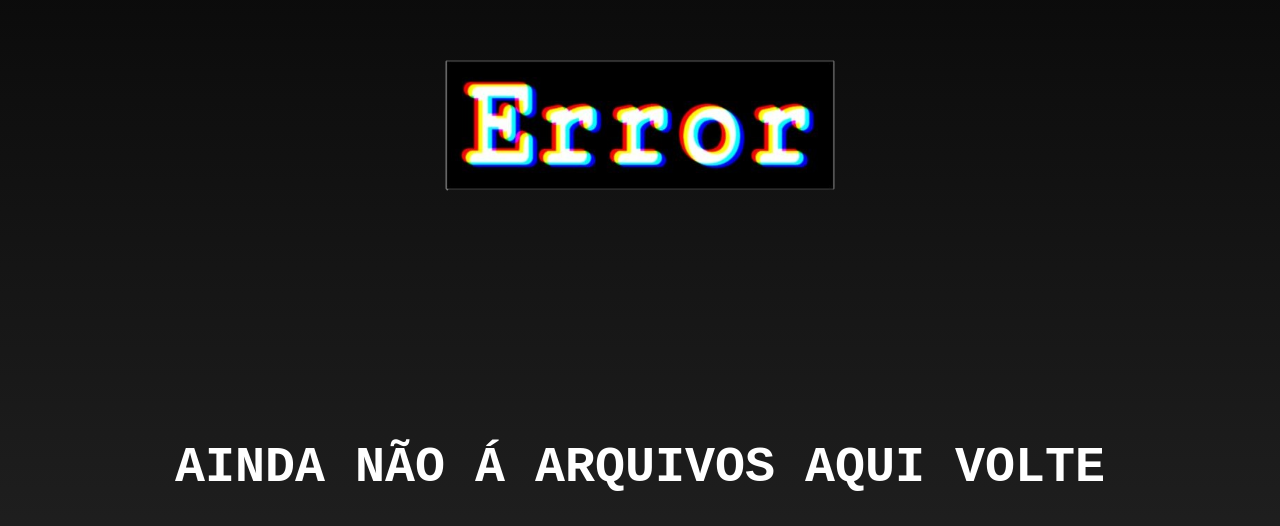
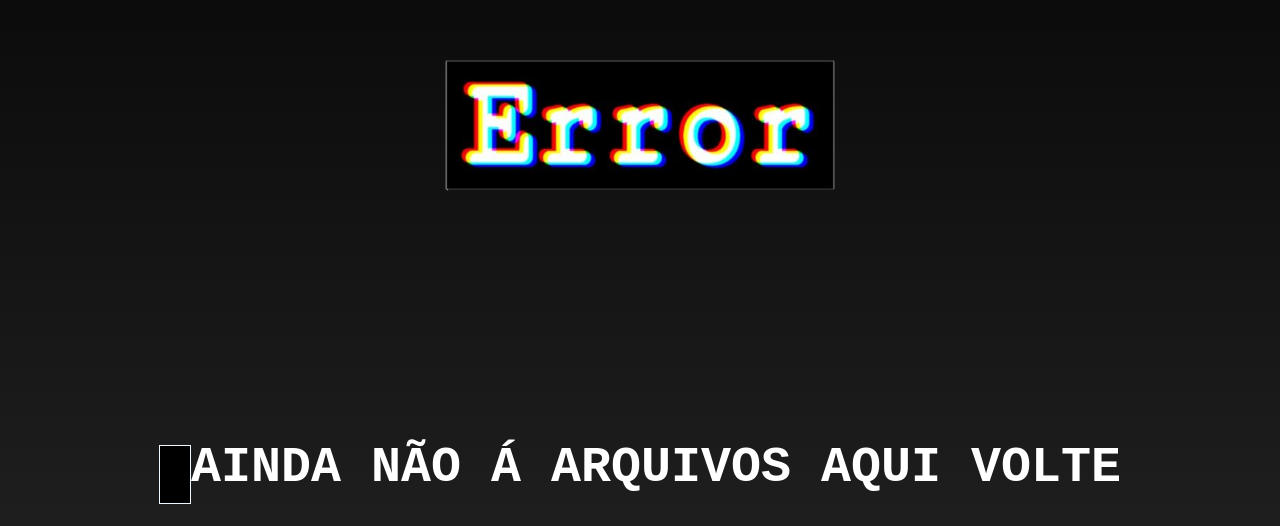
Before and after one commit to AraujoGabri/projetos, a plain HTML site: page index.html in a window 1280 px wide. Shown: the part 150-676 px from the top of the page. Drawn offline with Linux system fonts and the light colour scheme.

Commit message:
Update index.html

```diff
--- a/index.html
+++ b/index.html
@@ -6,11 +6,12 @@
     <title>Projetos e Fotos do Clube</title>
     <link rel="stylesheet" href="index.css">
     <link rel="shortcut icon" href="img/bookfavicon-32x32.png" type="image/x-icon">
+
 </head>
 <body>
     <center><img src="img/329178809004211.png" alt="erro" style="height: 550px;"></center>
     <center>
-        <h1><strong>AINDA NÃO Á ARQUIVOS AQUI VOLTE</strong></h1>
+        <h1><mark></mark><strong>AINDA NÃO Á ARQUIVOS AQUI VOLTE</strong></mark></mark></h1>
         <h2> <a href="https://araujogabri.github.io/meu-clube/"> <img src="img/voltar.png" alt="voltar" style="width: 50px;height: 50px;"></a></h2>
     </center>
 </body>
```
